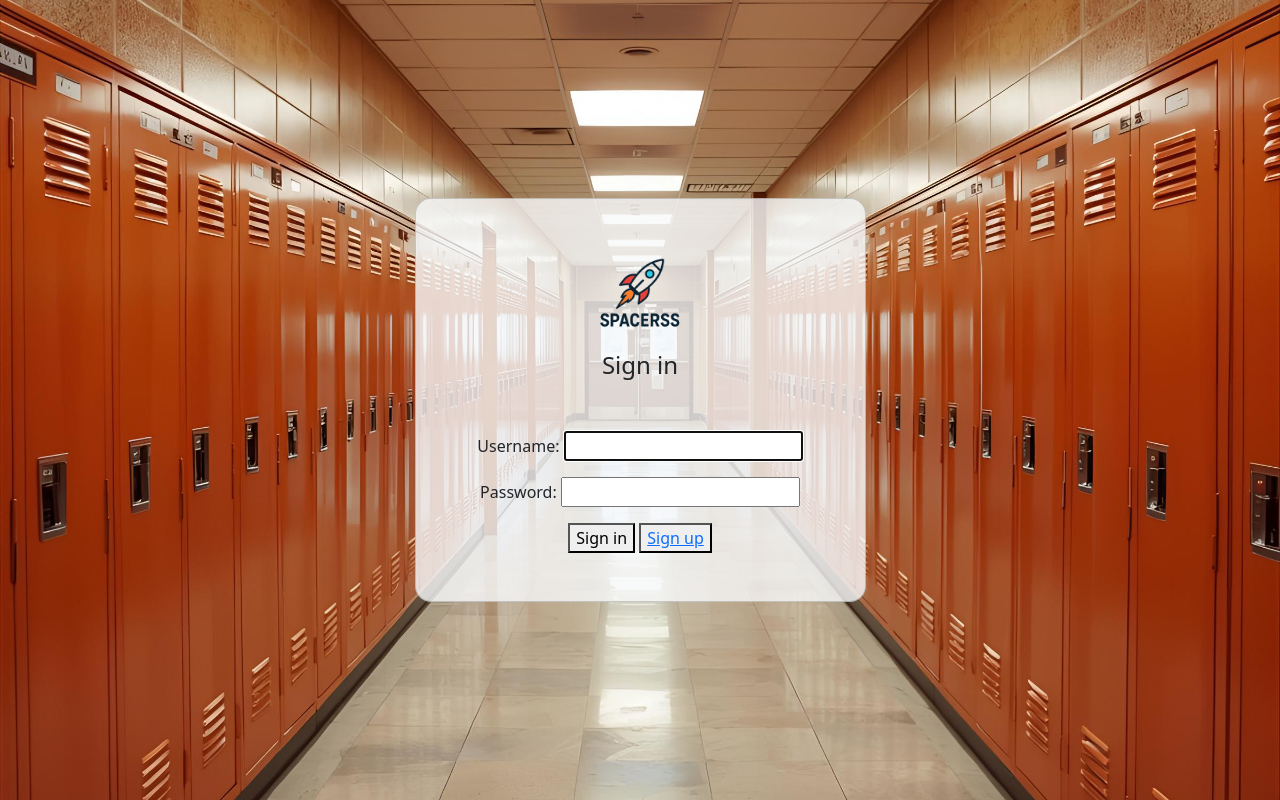
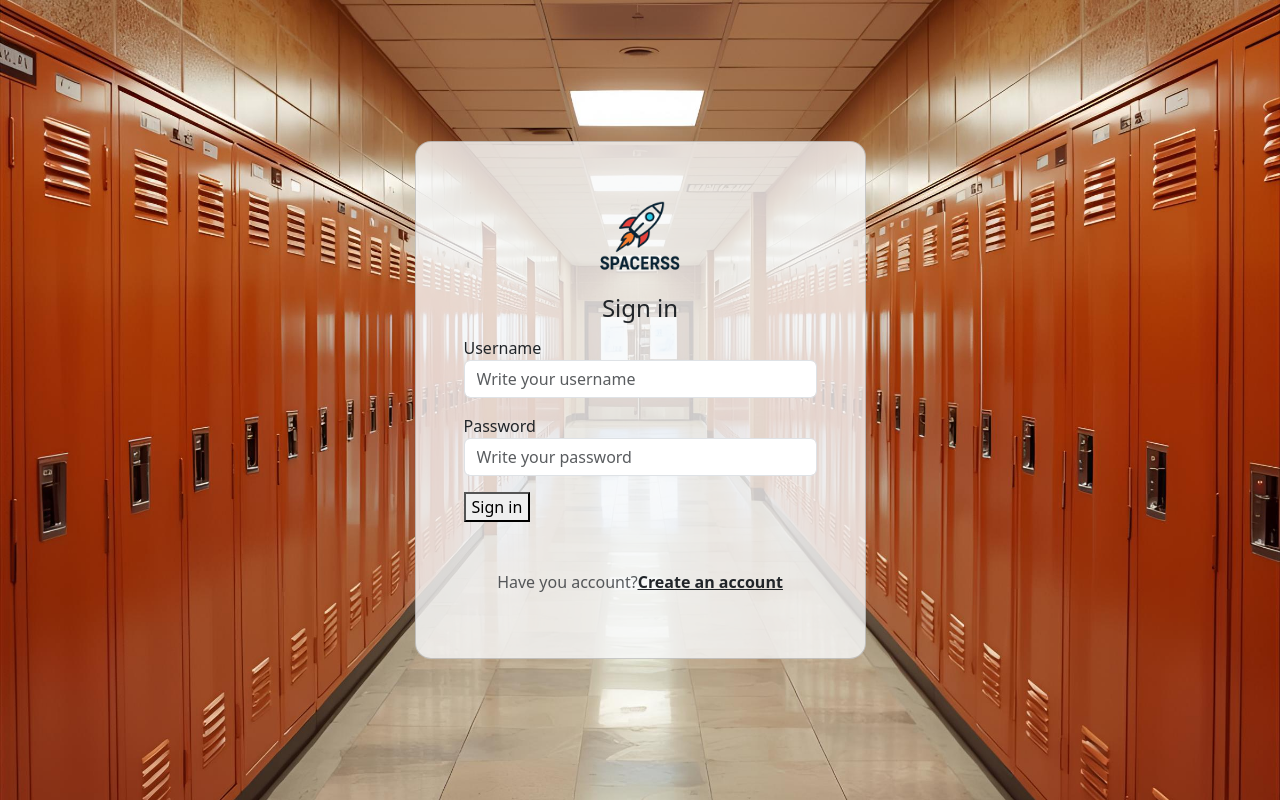
Before and after one commit to Yusei-Futuro/The-Last-Bell, a Django app: page /singin/ in a window 1280 px wide. Run offline with Django 5.2, Linux system fonts and the light colour scheme.

Commit message:
Esta listo el login

```diff
--- a/TBL/templates/singin.html
+++ b/TBL/templates/singin.html
@@ -14,11 +14,11 @@
       <div class="col-12 col-md-8 col-lg-6 col-xl-5">
         <div class="card bg-light text-dark" style="border-radius: 1rem; --bs-bg-opacity: 0.8;">
 
-          <div class="card-body p-5 text-center" style="--bs-bg-opacity: 0.8;">
-              <div class="text-center">
+          <div class="card-body p-5" style="--bs-bg-opacity: 0.8;">
+              <div style="text-align-last: center">
                   <img src="{% static "Logotipo.jpg" %}";
                     style="width: 100px;" alt="logo">
-                  <h4 class="mt-1 mb-5 pb-1">Sign in</h4>
+                  <h4 class="mt-1 mb-5 pb-1" style="margin-bottom: 10px !important">Sign in</h4>
               </div>
 
 
@@ -27,16 +27,25 @@
             <form action="" method="POST">
 
                 {% csrf_token %}
-                {{form.as_p}}
+                <div class="mb-3">
+                    <label for="username" class="align-left">Username</label>
+                    <input type="text" name="username" class="form-control"  id="username"
+                               placeholder="Write your username">
+                </div>
+                <div class="mb-3">
+                    <label for="password">Password</label>
+                    <input type="password" name="password" class="form-control"  id="password"
+                               placeholder="Write your password">
+                </div>
+
 
                 <button>
                     Sign in
                 </button>
-                <button>
-                    <a href="/singup/">
-                        Sign up
-                    </a>
-                </button>
+
+                <p class="text-center text-muted mt-5 mb-0; margin-top: 10px">Have you account?<a href="/singup"
+                    class="fw-bold text-body"><u>Create an account</u></a></p>
+
 
             </form>
 
```
Also changed, not shown: db.sqlite3.
